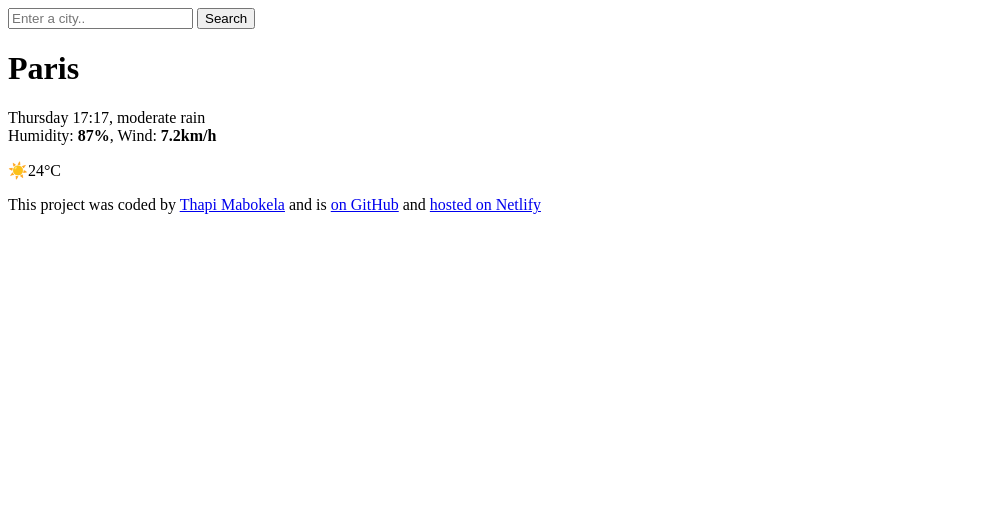
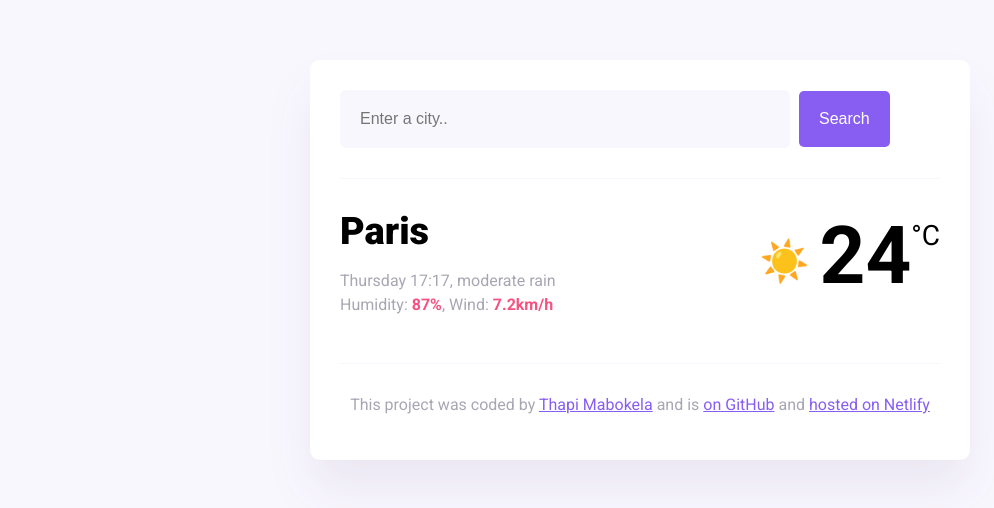
Before and after one commit to Thapi16/Homework-week6, a website: page index.html in a window 1280 px wide. Shown: the whole page, without its empty margins (0-994 px from the left). Drawn offline with nearby package versions, Linux system fonts and the light colour scheme; files that its build step writes are made by us from their sources.

Commit message:
Changed CSs link

```diff
--- a/index.html
+++ b/index.html
@@ -10,7 +10,7 @@
       rel="stylesheet"
     />
     <script src="https://cdn.jsdelivr.net/npm/axios@1.1.2/dist/axios.min.js"></script>
-    <link rel="stylesheet" href="src/styles.css" />
+    <link rel="stylesheet" href="./style.css" />
     <title>My weather application</title>
   </head>
   <body>
```
